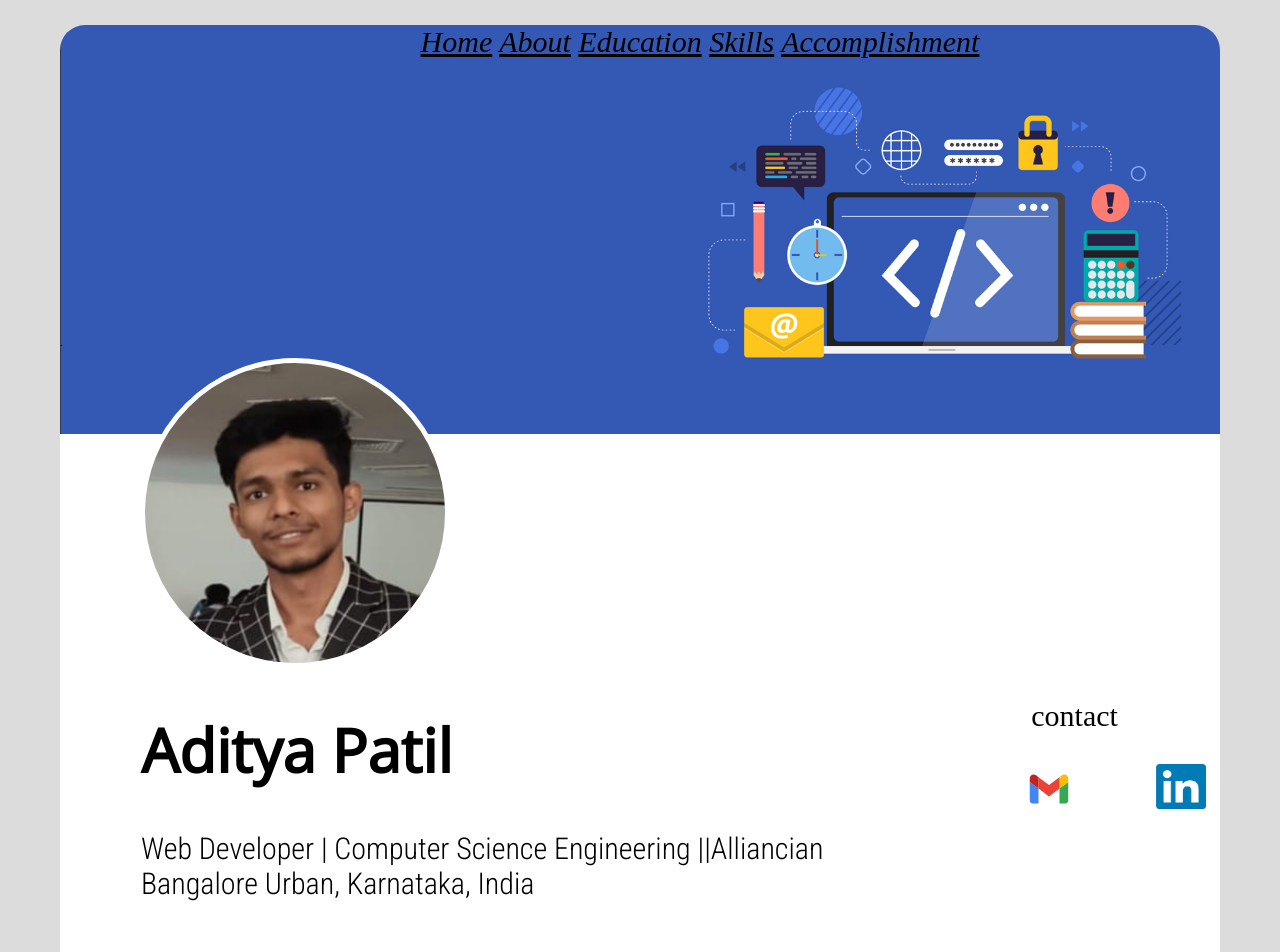
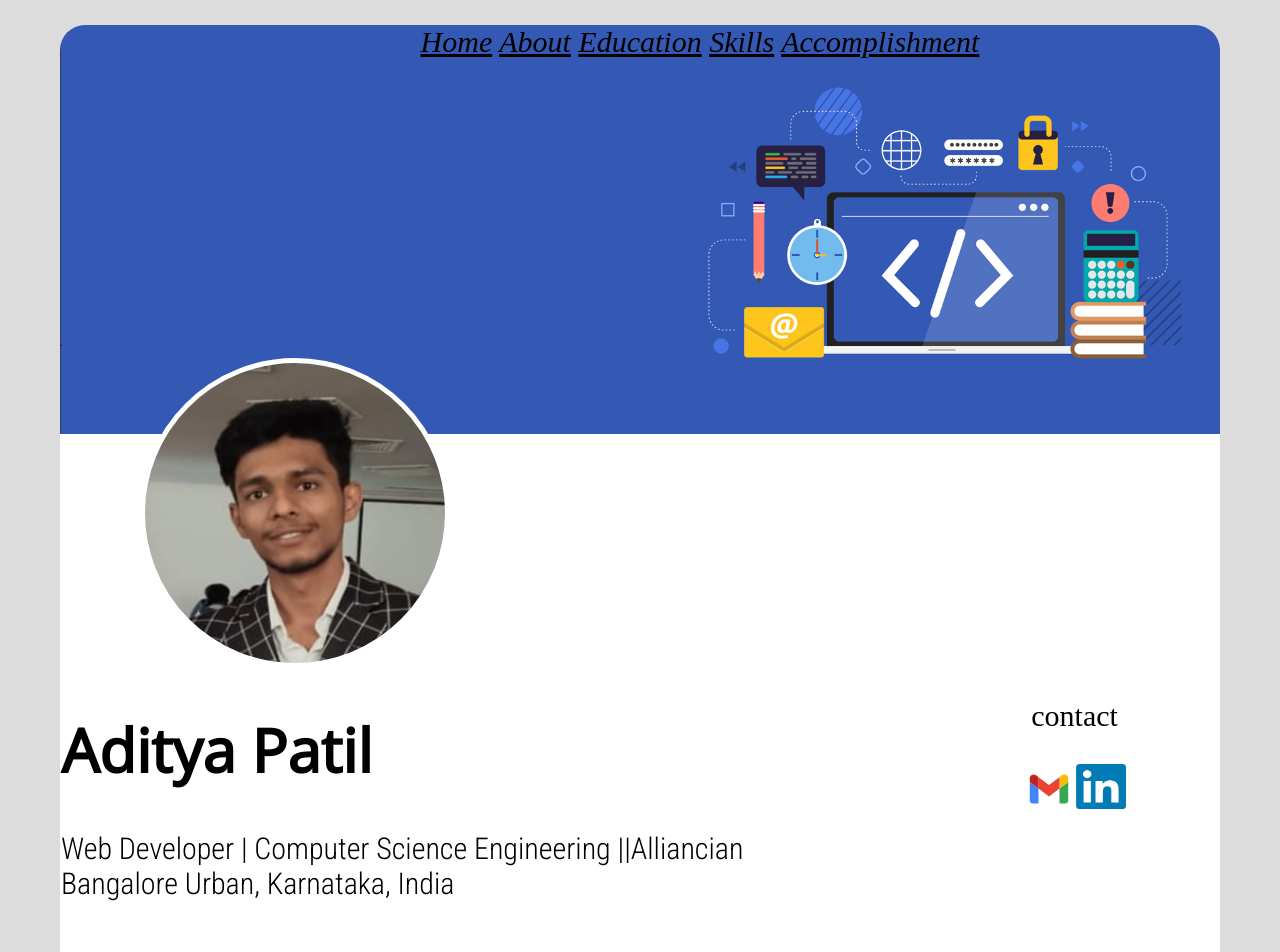
Before and after one commit to Aditya-s-patil/portfolio, a plain HTML site: page index.html in a window 1280 px wide. Shown: the top 952 px of the page. Drawn offline with nearby package versions, Linux system fonts and the light colour scheme.

Commit message:
Update index.css

```diff
--- a/index.css
+++ b/index.css
@@ -169,7 +169,7 @@ body{
     }
 
     .grid-item {
-      margin-left: 8.0rem;
+
       font-size: 3.0rem;
       padding: .1rem;
     }
```
